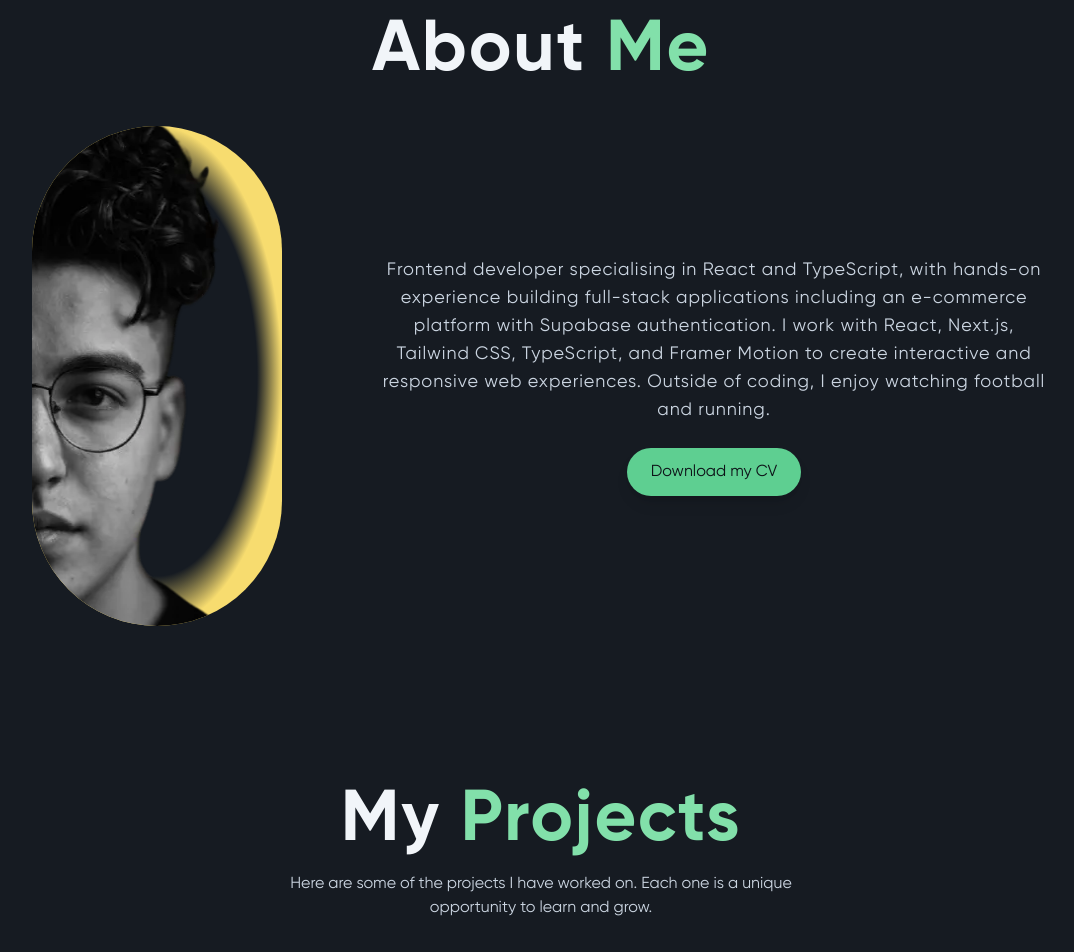
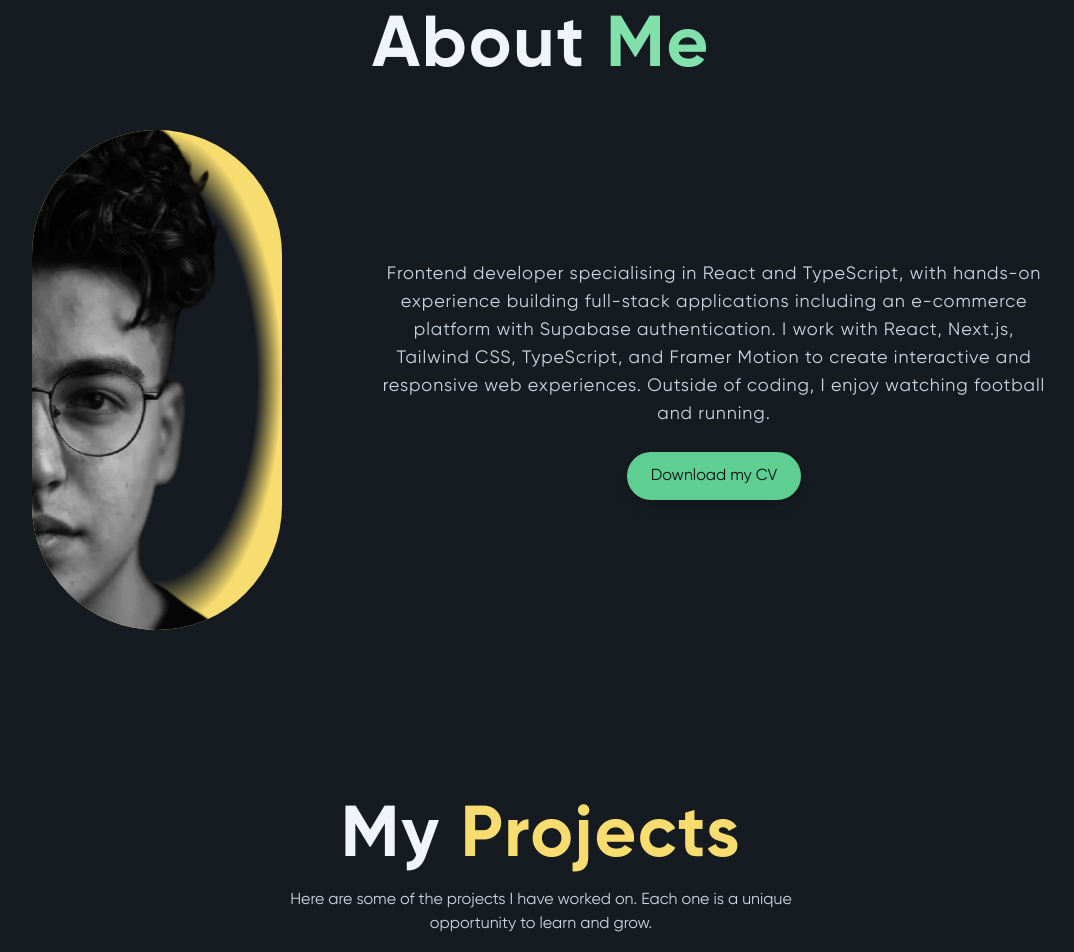
Before and after one commit to HaythamSaba/reactPortfolio, a React (Vite) app: page / in a window 1280 px wide. Shown: the part 880-1832 px from the top of the page, without its empty margins (99-1173 px from the left). Built offline with nearby package versions, Linux system fonts and the light colour scheme; a web font is replaced by a local one.

Commit message:
refactoring all sections, creating section layout componant

```diff
--- /dev/null
+++ b/src/components/layout/SectionLayout.jsx
@@ -0,0 +1,9 @@
+function SectionLayout({ children }) {
+  return (
+    <section className="template min-h-screen flex flex-col items-center justify-center py-20">
+      {children}
+    </section>
+  );
+}
+
+export default SectionLayout;
--- a/src/components/sections/About.jsx
+++ b/src/components/sections/About.jsx
@@ -2,6 +2,7 @@ import { motion, useAnimation, useInView } from "framer-motion";
 import { useEffect, useRef } from "react";
 import GreenButton from "../ui/GreenButton";
 import SectionHeader from "../ui/SectionHeader";
+import SectionLayout from "../layout/SectionLayout";
 
 const MotionGreenButton = motion.create(GreenButton);
 
@@ -21,7 +22,7 @@ const itemVariants = {
 };
 
 function About() {
-  const containerRef = useRef(null); // ✅ single ref, assigned once
+  const containerRef = useRef(null);
   const isInView = useInView(containerRef, { once: true, margin: "-100px" });
   const mainControls = useAnimation();
 
@@ -32,15 +33,8 @@ function About() {
   }, [isInView, mainControls]);
 
   return (
-    <div className="template bg-darkBackground text-primary-300 min-h-screen flex flex-col items-center justify-center py-20">
-      {/* ✅ added template + py for spacing */}
-      <motion.section
-        ref={containerRef} // ✅ ref only here
-        className="flex flex-col items-center gap-10 w-full overflow-hidden"
-        variants={containerVariants}
-        animate={mainControls}
-        initial="hidden"
-      >
+    <SectionLayout>
+
         {/* Heading */}
         <SectionHeader
           title="About"
@@ -80,8 +74,7 @@ function About() {
             />
           </div>
         </div>
-      </motion.section>
-    </div>
+    </SectionLayout>
   );
 }
 
--- a/src/components/sections/Certificates.jsx
+++ b/src/components/sections/Certificates.jsx
@@ -3,22 +3,23 @@ import { motion, useAnimation, useInView } from "framer-motion";
 import { certificates } from "../../data/StaticData";
 import CertificateModal from "../ui/CertificateModal";
 import CertificateCard from "../ui/CertificateCard";
+import SectionHeader from "../ui/SectionHeader";
+import SectionLayout from "../layout/SectionLayout";
 
-const containerVariants = {
-  hidden: {},
-  visible: { transition: { staggerChildren: 0.2 } },
+const cardParentVariants = {
+  initial: { opacity: 0 },
+  visible: {
+    opacity: 1,
+    transition: {
+      when: "beforeChildren",
+      staggerChildren: 0.15,
+      delayChildren: 0.1,
+    },
+  },
 };
 
 function Certificates() {
   const [openIndex, setOpenIndex] = useState(null);
-
-  const containerRef = useRef(null);
-  const isInView = useInView(containerRef, { once: true, margin: "-100px" });
-  const mainControls = useAnimation();
-
-  useEffect(() => {
-    if (isInView) mainControls.start("visible");
-  }, [isInView, mainControls]);
 
   useEffect(() => {
     const handleKeyDown = (e) => {
@@ -38,29 +39,19 @@ function Certificates() {
   }, [openIndex]);
 
   return (
-    <section className="template bg-darkBackground min-h-screen flex flex-col justify-center items-center py-16">
-      <motion.h2
-        ref={containerRef}
-        className="text-3xl md:text-7xl font-extrabold tracking-wide text-slate-100 text-center mb-10"
-        initial="hidden"
-        animate={mainControls}
-        variants={{
-          hidden: { opacity: 0, y: -40 },
-          visible: {
-            opacity: 1,
-            y: 0,
-            transition: { duration: 0.8, ease: "easeOut" },
-          },
-        }}
-      >
-        Certificates
-      </motion.h2>
+    <SectionLayout>
+      <SectionHeader
+        title="My"
+        firstEmphasisTitle="Certificates"
+        description="Here are some of the certificates I have earned. Each one represents a unique opportunity to learn and grow."
+      />
 
       <motion.div
-        className="grid grid-cols-1 md:grid-cols-2 lg:grid-cols-3 gap-6 w-full"
-        variants={containerVariants}
-        initial="hidden"
-        animate={mainControls}
+        className="grid grid-cols-1 md:grid-cols-2 lg:grid-cols-3 gap-4 relative z-0"
+        variants={cardParentVariants}
+        initial="initial"
+        whileInView="visible"
+        viewport={{ once: true, amount: 0.1 }} // ✅ was once: false
       >
         {certificates.map((certificate, index) => (
           <CertificateCard
@@ -79,7 +70,7 @@ function Certificates() {
           onClose={() => setOpenIndex(null)}
         />
       )}
-    </section>
+    </SectionLayout>
   );
 }
 
--- a/src/components/sections/Contact/Contact.jsx
+++ b/src/components/sections/Contact/Contact.jsx
@@ -7,28 +7,20 @@ import {
 import ContactInfo from "./ContactInfo";
 import ContactForm from "./ContactForm";
 import SectionHeader from "../../ui/SectionHeader";
+import SectionLayout from "../../layout/SectionLayout";
 
 function Contact() {
   return (
-    // ✅ Added bg-darkBackground, template, py-16
-    <div id="contact" className="template bg-darkBackground min-h-screen py-16">
-      <motion.div
-        className="flex flex-col gap-6 mb-12 text-center items-center"
-        initial={{ opacity: 0, y: -50 }}
-        whileInView={{ opacity: 1, y: 0 }}
-        viewport={{ once: true, margin: "-100px" }}
-        transition={{ duration: 0.8, ease: "easeOut" }}
-      >
-        <SectionHeader
-          title="Get in"
-          firstEmphasisTitle="Touch"
-          description="Let's make a difference together. Here is my contact information. If
+    <SectionLayout>
+      <SectionHeader
+        title="Get in"
+        secondEmphasisTitle="Touch"
+        description="Let's make a difference together. Here is my contact information. If
           you have any questions or would like to work together, please don't
           hesitate to contact me."
-        />
-      </motion.div>
+      />
 
-      <div className="flex justify-center gap-6 md:flex-row flex-col">
+      <div className="flex w-full gap-6 md:gap-12 flex-col md:flex-row">
         <div className="md:w-1/2 w-full gap-6 flex flex-col">
           <ContactInfo />
 
@@ -72,7 +64,7 @@ function Contact() {
 
         <ContactForm />
       </div>
-    </div>
+    </SectionLayout>
   );
 }
 
--- a/src/components/sections/Projects.jsx
+++ b/src/components/sections/Projects.jsx
@@ -2,6 +2,7 @@ import { motion } from "framer-motion";
 import { projects } from "../../data/StaticData";
 import ProjectCard from "../ui/ProjectCard";
 import SectionHeader from "../ui/SectionHeader";
+import SectionLayout from "../layout/SectionLayout";
 const cardParentVariants = {
   initial: { opacity: 0 },
   visible: {
@@ -14,35 +15,15 @@ const cardParentVariants = {
   },
 };
 
-const cardVariants = {
-  initial: { opacity: 0, y: 40 },
-  visible: {
-    opacity: 1,
-    y: 0,
-    transition: { duration: 0.6, ease: "easeOut" },
-  },
-};
-
 export default function Projects() {
   return (
-    <section
-      id="projects"
-      className="template  py-16 text-background"
-    >
-      {/* Section Title */}
-      <motion.div
-        className="flex flex-col gap-4 mb-12 text-center items-center"
-        initial={{ opacity: 0, y: -50 }}
-        whileInView={{ opacity: 1, y: 0 }}
-        viewport={{ once: true, margin: "-100px" }}
-        transition={{ duration: 0.8, ease: "easeOut" }}
-      >
-        <SectionHeader
-          title="My"
-          firstEmphasisTitle="Projects"
-          description="Here are some of the projects I have worked on. Each one is a unique opportunity to learn and grow."
-        />
-      </motion.div>
+    <SectionLayout>
+
+      <SectionHeader
+        title="My"
+        secondEmphasisTitle="Projects"
+        description="Here are some of the projects I have worked on. Each one is a unique opportunity to learn and grow."
+      />
 
       {/* Projects Grid — ✅ animations on all devices, once: true */}
       <motion.div
@@ -56,6 +37,6 @@ export default function Projects() {
           <ProjectCard key={project.title} project={project} />
         ))}
       </motion.div>
-    </section>
+    </SectionLayout>
   );
 }
--- a/src/components/sections/Skills.jsx
+++ b/src/components/sections/Skills.jsx
@@ -5,6 +5,7 @@ import { useLenis } from "@studio-freight/react-lenis";
 import { skills } from "../../data/StaticData";
 import SkillCard from "../ui/SkillCard";
 import SectionHeader from "../ui/SectionHeader";
+import SectionLayout from "../layout/SectionLayout";
 
 export default function Skills() {
   const [isShow, setIsShow] = useState(false);
@@ -18,25 +19,13 @@ export default function Skills() {
   };
 
   return (
-    <section
-      id="tech"
-      className="template bg-darkBackground min-h-screen flex flex-col items-center justify-center py-20"
-    >
-      {/* Heading */}
-      <motion.div
-        className="text-center mb-14"
-        initial={{ opacity: 0, y: -30 }}
-        whileInView={{ opacity: 1, y: 0 }}
-        viewport={{ once: true, margin: "-80px" }}
-        transition={{ duration: 0.8, ease: "easeOut" }}
-      >
+    <SectionLayout>
       <SectionHeader
         title="My"
         firstEmphasisTitle="Tech "
         secondEmphasisTitle="Stack"
         description="Technologies I use to bring ideas to life."
       />
-      </motion.div>
 
       {/* Grid — ✅ mode="sync" instead of mode="popLayout" */}
       <div className="grid grid-cols-2 sm:grid-cols-3 md:grid-cols-4 gap-4 w-full">
@@ -70,6 +59,6 @@ export default function Skills() {
       >
         | always learning :: always building |
       </motion.p>
-    </section>
+    </SectionLayout>
   );
 }
--- a/src/components/ui/CertificateCard.jsx
+++ b/src/components/ui/CertificateCard.jsx
@@ -2,11 +2,11 @@ import { motion } from "framer-motion";
 import { useEffect, useState } from "react";
 
 const itemVariants = {
-  hidden: { opacity: 0, y: 40 },
+  initial: { opacity: 0, y: 40 },
   visible: {
     opacity: 1,
     y: 0,
-    transition: { duration: 0.7, ease: "easeOut" },
+    transition: { duration: 0.6, ease: "easeOut" },
   },
 };
 
--- a/src/components/ui/SectionHeader.jsx
+++ b/src/components/ui/SectionHeader.jsx
@@ -1,3 +1,5 @@
+import { motion } from "framer-motion";
+
 function SectionHeader({
   title,
   firstEmphasisTitle = "",
@@ -5,7 +7,13 @@ function SectionHeader({
   description = "",
 }) {
   return (
-    <div className="flex flex-col gap-4 text-center items-center">
+    <motion.div
+      className="flex flex-col gap-4 mb-12 text-center items-center"
+      initial={{ opacity: 0, y: -110 }}
+      whileInView={{ opacity: 1, y: 0 }}
+      viewport={{ once: true, margin: "-200px" }}
+      transition={{ duration: 0.8, ease: "easeOut" }}
+    >
       <h2 className="text-3xl md:text-7xl font-extrabold tracking-wide text-slate-100">
         {title}{" "}
         {firstEmphasisTitle && (
@@ -18,7 +26,7 @@ function SectionHeader({
       {description && (
         <p className="text-slate-300 max-w-xl">{description}</p>
       )}{" "}
-    </div>
+    </motion.div>
   );
 }
 
```
Lines whose indentation alone changed are shown as unchanged.
